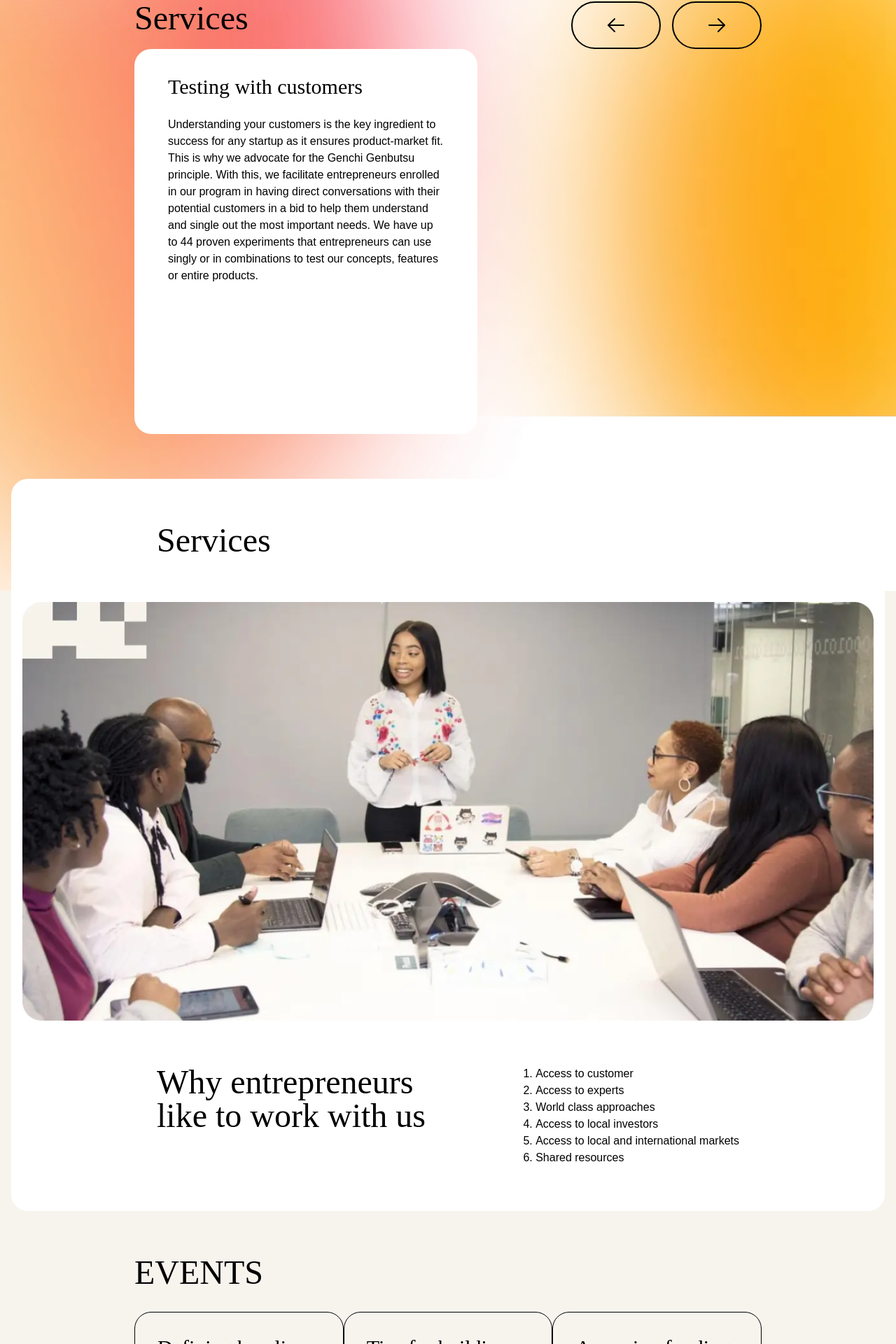
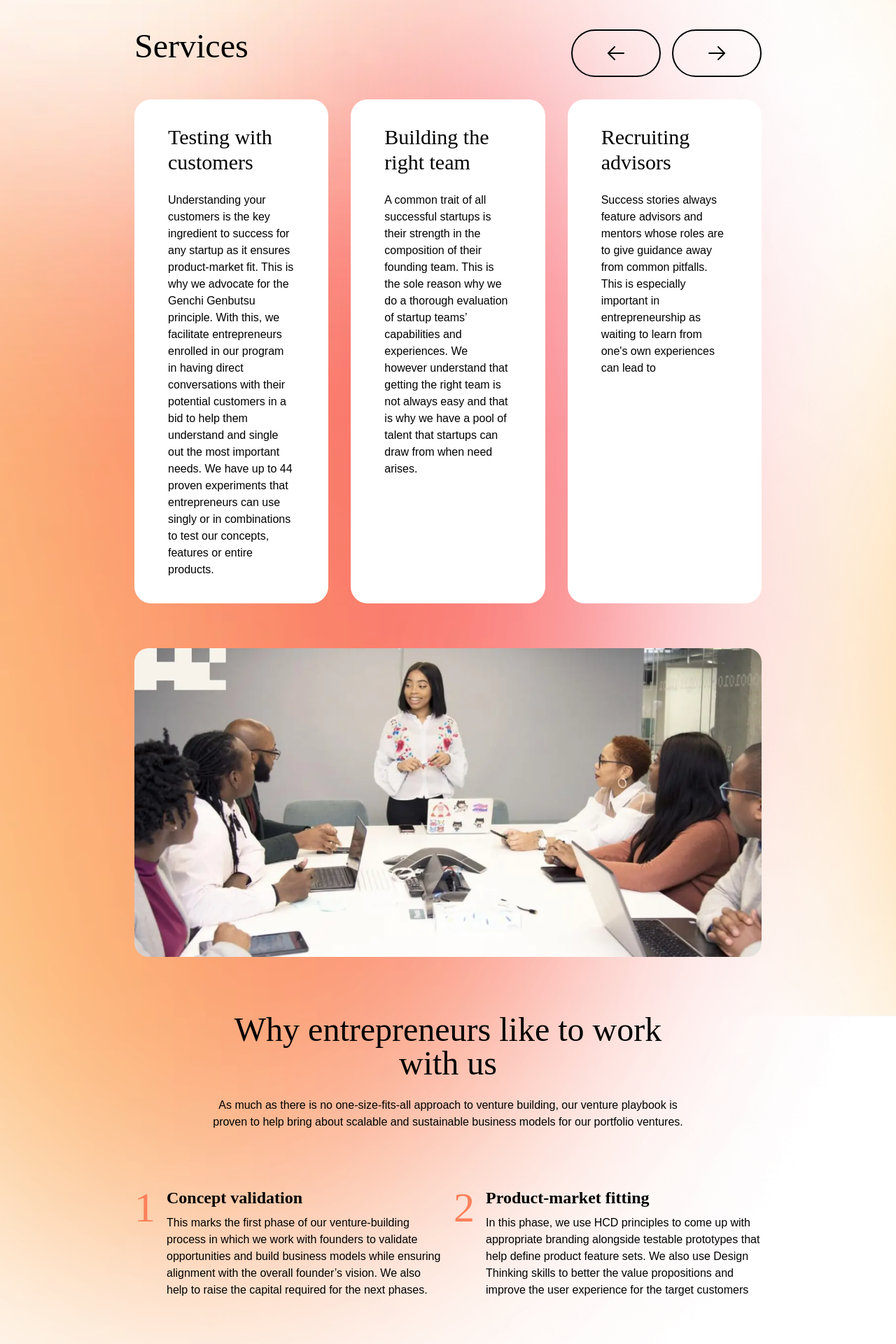
Before and after one commit to PhillipNzau/qbVentures-website, an Angular app: page /studio in a window 1280 px wide. Shown: the part 854-2774 px from the top of the page at 70% size. Built offline with nearby package versions, Linux system fonts and the light colour scheme; a web font is replaced by a local one.

Commit message:
studio page

```diff
--- a/angular.json
+++ b/angular.json
@@ -30,7 +30,8 @@
               "src/assets"
             ],
             "styles": [
-              "src/styles.scss"
+              "src/styles.scss",
+              "node_modules/swiper/swiper.min.css"
             ],
             "scripts": []
           },
--- a/package.json
+++ b/package.json
@@ -19,6 +19,7 @@
     "@angular/platform-browser-dynamic": "^15.1.0",
     "@angular/router": "^15.1.0",
     "rxjs": "~7.8.0",
+    "swiper": "^9.2.2",
     "tslib": "^2.3.0",
     "zone.js": "~0.12.0"
   },
--- a/src/app/app.module.ts
+++ b/src/app/app.module.ts
@@ -3,6 +3,7 @@ import { BrowserModule } from '@angular/platform-browser';
 
 import { AppRoutingModule } from './app-routing.module';
 import { AppComponent } from './app.component';
+
 
 
 @NgModule({
@@ -11,7 +12,7 @@ import { AppComponent } from './app.component';
   ],
   imports: [
     BrowserModule,
-    AppRoutingModule
+    AppRoutingModule,
   ],
   providers: [],
   bootstrap: [AppComponent]
--- a/src/app/components/capital/capital.component.html
+++ b/src/app/components/capital/capital.component.html
@@ -8,7 +8,7 @@
     CAPITAL
   </h2>
   <h1
-    class="mt-[110px] md:-mt-[185px] text-center font-headingExtraBold text-[#00000008] text-[110px] md:text-[330px]"
+    class="mt-[110px] md:-mt-[185px] text-center font-headingExtraBold text-[#00000008] text-[100px] md:text-[330px]"
   >
     CAPITAL
   </h1>
--- a/src/app/components/studio/studio.component.html
+++ b/src/app/components/studio/studio.component.html
@@ -5,11 +5,11 @@
 >
   <app-navbar [isStudio]="!!'true'"></app-navbar>
 
-  <div class="md:px-48 md:py-16 p-6">
+  <div class="-mt-16 md:mt-0 md:px-48 md:py-16 p-6">
     <div class="flex justify-between">
       <div class="flex flex-col gap-y-6 md:w-1/2">
         <h1
-          class="text-5xl md:text-6xl md:mt-36 mt-20 font-headingExtraBold uppercase"
+          class="text-3xl md:text-6xl md:mt-36 mt-20 font-headingExtraBold uppercase"
         >
           Move from Idea to startup
         </h1>
@@ -74,16 +74,16 @@
           </div>
         </div>
       </div>
-      <div>
+      <div class="hidden md:block">
         <img src="assets/imgs/studio-1.webp" alt="studio image1" />
       </div>
     </div>
 
-    <div id="slider">
+    <div id="slider" class="mt-10">
       <div class="flex items-center justify-between">
-        <p class="font-headingExtraBold text-5xl">Services</p>
+        <p class="font-headingExtraBold text-3xl md:text-5xl">Services</p>
         <!-- Arrows -->
-        <div class="flex gap-x-4">
+        <div class="hidden gap-x-4 md:flex">
           <div
             class="group flex items-center justify-center border-2 rounded-full bg-transparent text-primaryBlack border-primaryBlack py-2 px-5 w-32 mt-5 cursor-pointer transition-all duration-500 transform hover:text-primaryWhite hover:bg-primaryBlack"
           >
@@ -138,77 +138,189 @@
       </div>
 
       <div
-        class="bg-primaryWhite rounded-3xl md:px-12 md:py-9 md:w-[490px] md:h-[550px]"
+        class="mt-8 flex flex-col gap-x-0 gap-y-4 md:flex-row md:gap-y-0 md:gap-x-8"
       >
-        <h2 class="font-headingFont text-3xl mb-6">Testing with customers</h2>
-        <p>
-          Understanding your customers is the key ingredient to success for any
-          startup as it ensures product-market fit. This is why we advocate for
-          the Genchi Genbutsu principle. With this, we facilitate entrepreneurs
-          enrolled in our program in having direct conversations with their
-          potential customers in a bid to help them understand and single out
-          the most important needs. We have up to 44 proven experiments that
-          entrepreneurs can use singly or in combinations to test our concepts,
-          features or entire products.
-        </p>
+        <div
+          class="px-8 py-5 bg-primaryWhite rounded-3xl md:px-12 md:py-9 md:w-[490px] md:min-h-[550px]"
+        >
+          <h2 class="font-headingFont text-3xl mb-6">Testing with customers</h2>
+          <p>
+            Understanding your customers is the key ingredient to success for
+            any startup as it ensures product-market fit. This is why we
+            advocate for the Genchi Genbutsu principle. With this, we facilitate
+            entrepreneurs enrolled in our program in having direct conversations
+            with their potential customers in a bid to help them understand and
+            single out the most important needs. We have up to 44 proven
+            experiments that entrepreneurs can use singly or in combinations to
+            test our concepts, features or entire products.
+          </p>
+        </div>
+
+        <div
+          class="px-8 py-5 bg-primaryWhite rounded-3xl md:px-12 md:py-9 md:w-[490px] md:min-h-[550px]"
+        >
+          <h2 class="font-headingFont text-3xl mb-6">
+            Building the right team
+          </h2>
+          <p>
+            A common trait of all successful startups is their strength in the
+            composition of their founding team. This is the sole reason why we
+            do a thorough evaluation of startup teams’ capabilities and
+            experiences. We however understand that getting the right team is
+            not always easy and that is why we have a pool of talent that
+            startups can draw from when need arises.
+          </p>
+        </div>
+
+        <div
+          class="px-8 py-5 bg-primaryWhite rounded-3xl md:px-12 md:py-9 md:w-[490px] md:min-h-[550px]"
+        >
+          <h2 class="font-headingFont text-3xl mb-6">Recruiting advisors</h2>
+          <p>
+            Success stories always feature advisors and mentors whose roles are
+            to give guidance away from common pitfalls. This is especially
+            important in entrepreneurship as waiting to learn from one's own
+            experiences can lead to
+          </p>
+        </div>
       </div>
     </div>
   </div>
-</section>
 
-<section id="value" class="mx-4 bg-primaryWhite rounded-3xl px-4 md:-mt-40">
-  <p class="font-headingExtraBold text-5xl md:px-48 md:py-16 p-6">Services</p>
-  <img
-    class="w-full object-cover"
-    src="./assets/imgs/studio-2.webp"
-    alt="studio image2"
-  />
-  <div class="flex justify-between items-start md:px-48 md:py-16 p-6">
-    <p class="font-headingExtraBold text-5xl md:w-1/2">
-      Why entrepreneurs like to work with us
-    </p>
+  <!-- Services -->
+  <section id="value" class="px-4 mb-6 md:px-48">
+    <img
+      class="w-full object-cover"
+      src="./assets/imgs/studio-2.webp"
+      alt="studio image2"
+    />
+    <div class="text-center md:w-3/4 mx-auto py-10 md:py-20">
+      <p class="font-headingExtraBold text-3xl mb-6 md:text-5xl">
+        Why entrepreneurs like to work with us
+      </p>
+      <p>
+        As much as there is no one-size-fits-all approach to venture building,
+        our venture playbook is proven to help bring about scalable and
+        sustainable business models for our portfolio ventures.
+      </p>
+    </div>
 
-    <ul class="list-decimal">
-      <li>Access to customer</li>
-      <li>Access to experts</li>
-      <li>World class approaches</li>
-      <li>Access to local investors</li>
-      <li>Access to local and international markets</li>
-      <li>Shared resources</li>
-    </ul>
-  </div>
+    <div class="grid grid-cols-1 md:grid-cols-2 gap-4 md:gap-y-16">
+      <div class="flex gap-x-4">
+        <p
+          class="font-headingExtraBold text-primaryOrange text-3xl md:text-6xl"
+        >
+          1
+        </p>
+        <div class="space-y-2">
+          <p class="font-headingFont text-2xl font-bold">Concept validation</p>
+          <p>
+            This marks the first phase of our venture-building process in which
+            we work with founders to validate opportunities and build business
+            models while ensuring alignment with the overall founder’s vision.
+            We also help to raise the capital required for the next phases.
+          </p>
+        </div>
+      </div>
+      <div class="flex gap-x-4">
+        <p
+          class="font-headingExtraBold text-primaryOrange text-3xl md:text-6xl"
+        >
+          2
+        </p>
+        <div class="space-y-2">
+          <p class="font-headingFont text-2xl font-bold">
+            Product-market fitting
+          </p>
+          <p>
+            In this phase, we use HCD principles to come up with appropriate
+            branding alongside testable prototypes that help define product
+            feature sets. We also use Design Thinking skills to better the value
+            propositions and improve the user experience for the target
+            customers
+          </p>
+        </div>
+      </div>
+      <div class="flex gap-x-4">
+        <p
+          class="font-headingExtraBold text-primaryOrange text-3xl md:text-6xl"
+        >
+          3
+        </p>
+        <div class="space-y-2">
+          <p class="font-headingFont text-2xl font-bold">Technology build</p>
+          <p>
+            In this phase, we help entrepreneurs build the capacity required to
+            achieve the technical requirements for the product. We do not teach
+            coding skills but we can link up the venture with a tech-build
+            partner.
+          </p>
+        </div>
+      </div>
+      <div class="flex gap-x-4">
+        <p
+          class="font-headingExtraBold text-primaryOrange text-3xl md:text-6xl"
+        >
+          4
+        </p>
+        <div class="space-y-2">
+          <p class="font-headingFont text-2xl font-bold">
+            Acceleration and commercialisation
+          </p>
+          <p>
+            We extend our involvement in a portfolio venture during the
+            acceleration and commercialization phase to ensure there is
+            sustainable organizational scaling. We also offer operational
+            support through our studio’s access to skilled personnel who may be
+            used as shared resources
+          </p>
+        </div>
+      </div>
+    </div>
+  </section>
 </section>
 
 <!-- Events -->
 <section id="events" class="md:px-48 md:py-16 p-6">
-  <p class="font-headingExtraBold text-5xl mb-8">EVENTS</p>
+  <p class="font-headingExtraBold text-3xl md:text-5xl mb-8">EVENTS</p>
 
-  <div class="flex items-center justify-between">
+  <div
+    class="flex items-center justify-between gap-4 flex-col mg:gap-y-0 md:flex-row"
+  >
     <!-- ---1 -->
     <div
-      class="border border-primaryBlack rounded-3xl h-96 md:w-80 flex flex-col justify-between py-8 px-8"
+      class="border border-primaryBlack rounded-3xl h-96 md:w-80 flex flex-col justify-between py-8 px-8 hover:border-none hover:bg-gradient-to-br hover:from-[#FFC800] hover:cursor-pointer"
     >
-      <p class="font-headingExtraBold text-3xl">
-        Defining baseline metrics for growth assessment
-      </p>
-      <p class=" ">07/7/2022 3:00 Mr Saint</p>
+      <p class="font-headingExtraBold text-3xl">Box3Labs Demo Day</p>
+      <div class="flex justify-between">
+        <p>May 4th 2023</p>
+        <p>Virtual and on-premise</p>
+      </div>
     </div>
 
     <!-- ---2 -->
     <div
-      class="border border-primaryBlack rounded-3xl h-96 md:w-80 flex flex-col justify-between py-8 px-8"
+      class="border border-primaryBlack rounded-3xl h-96 md:w-80 flex flex-col justify-between py-8 px-8 hover:border-none hover:bg-gradient-to-br hover:from-[#FFC800] hover:cursor-pointer"
     >
       <p class="font-headingExtraBold text-3xl">
-        Tips for building a successful MVP
+        Webinar: Essential techniques for validating your startup ideas
       </p>
-      <p class=" ">07/7/2022 3:00 Mr Saint</p>
+      <div class="flex justify-between">
+        <p>May 23rd 2023</p>
+        <p>Virtual</p>
+      </div>
     </div>
     <!-- ---3 -->
     <div
-      class="border border-primaryBlack rounded-3xl h-96 md:w-80 flex flex-col justify-between py-8 px-8"
+      class="border border-primaryBlack rounded-3xl h-96 md:w-80 flex flex-col justify-between py-8 px-8 hover:border-none hover:bg-gradient-to-br hover:from-[#FFC800] hover:cursor-pointer"
     >
-      <p class="font-headingExtraBold text-3xl">Assessing funding options</p>
-      <p class=" ">07/7/2022 3:00 Mr Saint</p>
+      <p class="font-headingExtraBold text-3xl">
+        Webinar: How to tell if you have product-market fit
+      </p>
+      <div class="flex justify-between">
+        <p>June 20th 2023</p>
+        <p>Virtual</p>
+      </div>
     </div>
   </div>
 </section>
--- a/src/app/shared/navbar/navbar.component.html
+++ b/src/app/shared/navbar/navbar.component.html
@@ -71,7 +71,7 @@
     <li
       class="text-center px-4 py-2 relative after:border-black before:border-black before:absolute before:-bottom-2 before:-right-2 before:h-0 before:w-0 before:border-b before:border-r before:transition-all before:duration-300 before:ease-in-out after:absolute after:-top-2 after:-left-2 after:h-0 after:w-0 after:border-t after:border-l after:transition-all after:duration-300 after:ease-in-out hover:before:h-[calc(100%+16px)] hover:before:w-[calc(100%+16px)] hover:after:h-[calc(100%+16px)] hover:after:w-[calc(100%+16px)] hover:cursor-pointer"
       [ngClass]="{ afterHover: isHome }"
-      [routerLink]="['/coming']"
+      [routerLink]="['/studio']"
       [routerLinkActive]="['font-headingFont', '']"
       [routerLinkActiveOptions]="{ exact: true }"
     >
--- a/tailwind.config.js
+++ b/tailwind.config.js
@@ -9,6 +9,7 @@ module.exports = {
         primaryBlack: 'hsl(0 0% 0%)',
         primaryWhite:'hsl(0 0% 100%)',
         myBg:'hsl(42 36% 95%)',
+        primaryOrange: 'hsl(14, 96%, 67%)'
       },
       fontFamily: {
         'textFont': ['zonaRegular', 'sans-serif'],
```
Also changed, not shown: 1 other file (tests, documents, lock files or other folders).
